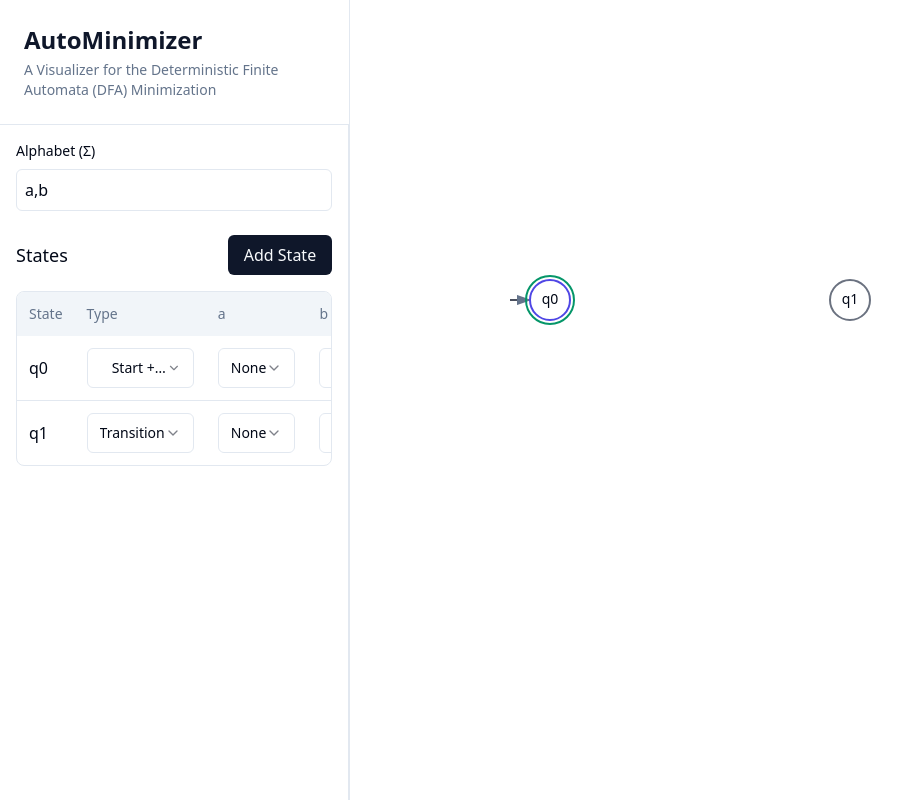
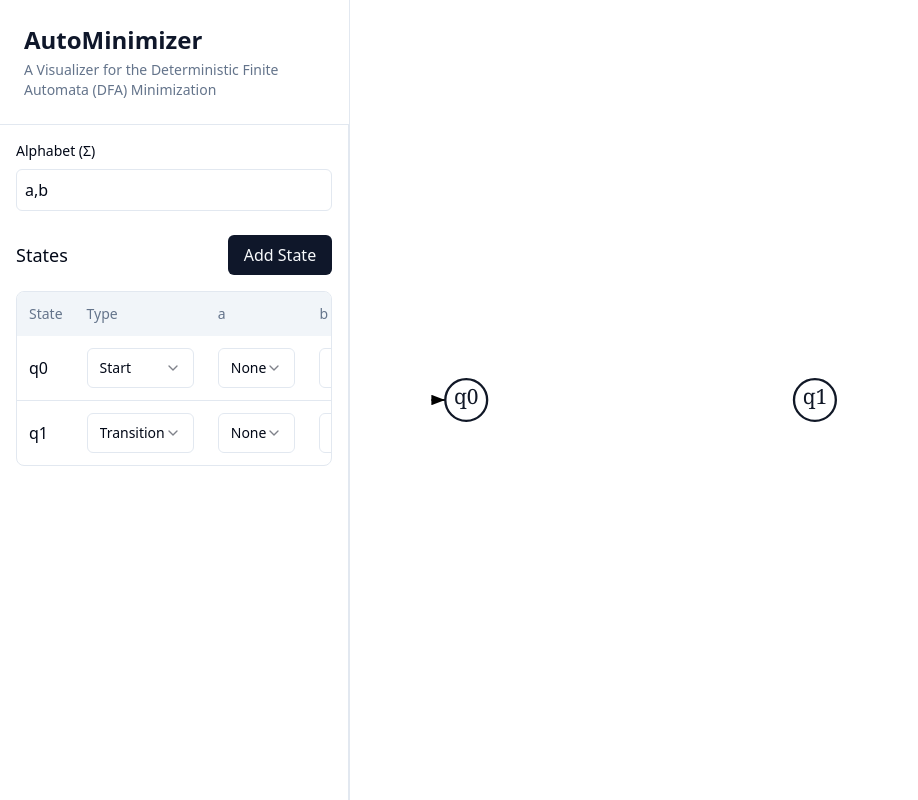
Before and after one commit to yam-1111/AutoMinimizer, a React (Vite) app: page / in a window 1280 px wide. Shown: the whole page, without its empty margins (0-918 px from the left). Built offline with nearby package versions, Linux system fonts and the light colour scheme.

Commit message:
Feature : changed the font to serif and black

```diff
--- a/src/components/DFAVisualizer.tsx
+++ b/src/components/DFAVisualizer.tsx
@@ -19,7 +19,7 @@ import {
 const DFAVisualizer = () => {
   const [alphabet, setAlphabet] = useState('a,b');
   const [states, setStates] = useState<DFAState[]>([
-    { id: 'q0', type: 'start+final', transitions: { a: 'none', b: 'none' }, x: 200, y: 300 }, // Changed to start+final
+    { id: 'q0', type: 'start', transitions: { a: 'none', b: 'none' }, x: 200, y: 300 }, // Changed to start+final
     { id: 'q1', type: 'transition', transitions: { a: 'none', b: 'none' }, x: 500, y: 300 }
   ]);
   const [showWarning, setShowWarning] = useState(false);
--- a/src/components/dfa/DFAGraph.tsx
+++ b/src/components/dfa/DFAGraph.tsx
@@ -34,18 +34,93 @@ export const DFAGraph: React.FC<DFAGraphProps> = ({
   const isStartState = (type: string) => type === 'start' || type === 'start+final';
   const isFinalState = (type: string) => type === 'final' || type === 'start+final';
 
+  // Function to generate self-loop path
+  const generateSelfLoop = (node: DFAState, hasTopTransition: boolean) => {
+    const r = 18; // Node radius
+    const loopR = 12; // Loop radius
+    const verticalOffset = 15; // Distance above the state circle
+
+    // Calculate the center point for the loop (above the node)
+    const loopCenterX = node.x;
+    const loopCenterY = node.y - r - verticalOffset;
+
+    // Define the circular path
+    const startAngle = 0; // Start angle in degrees
+    const endAngle = 165; // Full circle in degrees
+
+    // Arrowhead properties
+    const arrowLength = 3; // Length of the arrow lines
+    const arrowAngle = 10; // Angle of the arrowhead lines in degrees
+    const arrowRad = (arrowAngle * Math.PI) / 180;
+
+    // Calculate the arrowhead position (at the right side of the circle)
+    const arrowBaseX = loopCenterX + loopR; // X-coordinate at the rightmost point of the circle
+    const arrowBaseY = loopCenterY;
+
+    const arrowRightX = arrowBaseX + arrowLength * Math.cos(-arrowRad); // Top arrow line
+    const arrowRightY = arrowBaseY + arrowLength * Math.sin(-arrowRad);
+    const arrowLeftX = arrowBaseX + arrowLength * Math.cos(arrowRad); // Bottom arrow line
+    const arrowLeftY = arrowBaseY + arrowLength * Math.sin(arrowRad);
+
+    return {
+      path: `M ${loopCenterX + loopR} ${loopCenterY}
+             A ${loopR} ${loopR} 0 1 1 ${loopCenterX + loopR - 0.01} ${loopCenterY}
+             M ${arrowBaseX} ${arrowBaseY}
+             L ${arrowRightX} ${arrowRightY}
+             M ${arrowBaseX} ${arrowBaseY}
+             L ${arrowLeftX} ${arrowLeftY}`,
+      labelX: loopCenterX,
+      labelY: loopCenterY - loopR - 2 // Position label above the loop
+    };
+  };
+
+
   return (
     <svg
       ref={svgRef}
-      className="w-full h-full"
+      className="w-full h-full scale-150 origin-center"
       onMouseMove={onMouseMove}
       onMouseUp={onMouseUp}
       onMouseLeave={onMouseUp}
+      viewBox="-100 -100 1200 800"
     >
       {/* Draw transitions */}
       {Object.entries(groupedTransitions).map(([key, { symbols, source, target }]) => {
         const targetNode = states.find(n => n.id === target);
         if (!targetNode) return null;
+
+        // Check if this is a self-loop
+        if (source.id === target) {
+          // Check if there are any incoming transitions from above
+          const hasTopTransition = Object.values(groupedTransitions).some(
+            trans => trans.target === source.id &&
+            states.find(s => s.id === trans.source.id)?.y < source.y
+          );
+
+          const { path, labelX, labelY } = generateSelfLoop(source, hasTopTransition);
+
+          return (
+            <g key={key}>
+              <path
+                d={path}
+                fill="none"
+                stroke="black"
+                strokeWidth="1.5"
+                className="transition-all duration-200"
+                markerEnd="url(#arrowhead)"
+              />
+              <text
+                x={labelX}
+                y={labelY}
+                textAnchor="middle"
+                dy=".3em"
+                className="text-lg fill-gray-900 font-serif tracking-wider"
+              >
+                {symbols.join(' , ')}
+              </text>
+            </g>
+          );
+        }
 
         const { path, labelX, labelY } = generatePath(source, targetNode);
 
@@ -54,7 +129,7 @@ export const DFAGraph: React.FC<DFAGraphProps> = ({
             <path
               d={path}
               fill="none"
-              stroke="hsl(var(--muted-foreground))"
+              stroke="black"
               strokeWidth="1.5"
               className="transition-all duration-200"
               markerEnd="url(#arrowhead)"
@@ -64,9 +139,9 @@ export const DFAGraph: React.FC<DFAGraphProps> = ({
               y={labelY}
               textAnchor="middle"
               dy=".3em"
-              className="text-sm fill-muted-foreground"
+              className="text-lg fill-gray-900 font-serif tracking-wider"
             >
-              {symbols.join(',')}
+              {symbols.join(' , ')}
             </text>
           </g>
         );
@@ -82,8 +157,8 @@ export const DFAGraph: React.FC<DFAGraphProps> = ({
           {/* Start state arrow */}
           {isStartState(node.type) && (
             <path
-              d={`M ${node.x - 40} ${node.y} L ${node.x - 20} ${node.y}`}
-              stroke="hsl(var(--primary))"
+              d={`M ${node.x - 30} ${node.y} L ${node.x - 18} ${node.y}`}
+              stroke="black"
               strokeWidth="1.5"
               markerEnd="url(#arrowhead)"
             />
@@ -93,12 +168,8 @@ export const DFAGraph: React.FC<DFAGraphProps> = ({
           <circle
             cx={node.x}
             cy={node.y}
-            r="20"
-            className={`
-              fill-background stroke-2
-              ${isStartState(node.type) ? 'stroke-dfa-start' :
-                isFinalState(node.type) ? 'stroke-dfa-final' : 'stroke-dfa-transition'}
-            `}
+            r="18"
+            className="fill-background stroke-gray-900 stroke-2"
           />
 
           {/* Final state double circle */}
@@ -106,8 +177,8 @@ export const DFAGraph: React.FC<DFAGraphProps> = ({
             <circle
               cx={node.x}
               cy={node.y}
-              r="24"
-              className="fill-none stroke-dfa-final stroke-2"
+              r="22"
+              className="fill-none stroke-gray-900 stroke-2"
             />
           )}
 
@@ -116,8 +187,8 @@ export const DFAGraph: React.FC<DFAGraphProps> = ({
             x={node.x}
             y={node.y}
             textAnchor="middle"
-            dy=".3em"
-            className="select-none fill-foreground text-sm font-medium"
+            dy=".2em"
+            className="select-none fill-gray-900 text-lg font-serif"
           >
             {node.id}
           </text>
@@ -128,13 +199,17 @@ export const DFAGraph: React.FC<DFAGraphProps> = ({
       <defs>
         <marker
           id="arrowhead"
-          markerWidth="10"
-          markerHeight="7"
-          refX="9"
-          refY="3.5"
+          markerWidth="8"
+          markerHeight="6"
+          refX="8"
+          refY="3"
           orient="auto"
         >
-          <polygon points="0 0, 10 3.5, 0 7" className="fill-muted-foreground" />
+          <polygon
+            points="0 0, 8 3, 0 6"
+            fill="black"
+            strokeWidth="1"
+          />
         </marker>
       </defs>
     </svg>
--- a/tailwind.config.ts
+++ b/tailwind.config.ts
@@ -53,11 +53,11 @@ export default {
           foreground: "hsl(var(--card-foreground))",
         },
         dfa: {
-          start: "#4F46E5",
-          transition: "#6B7280",
-          final: "#059669",
-          hover: "#E5E7EB",
-          line: "#9CA3AF"
+          start: "#000000",
+          transition: "#000000",
+          final: "#000000",
+          hover: "#000000",
+          line: "#000000"
         }
       },
       animation: {
```
